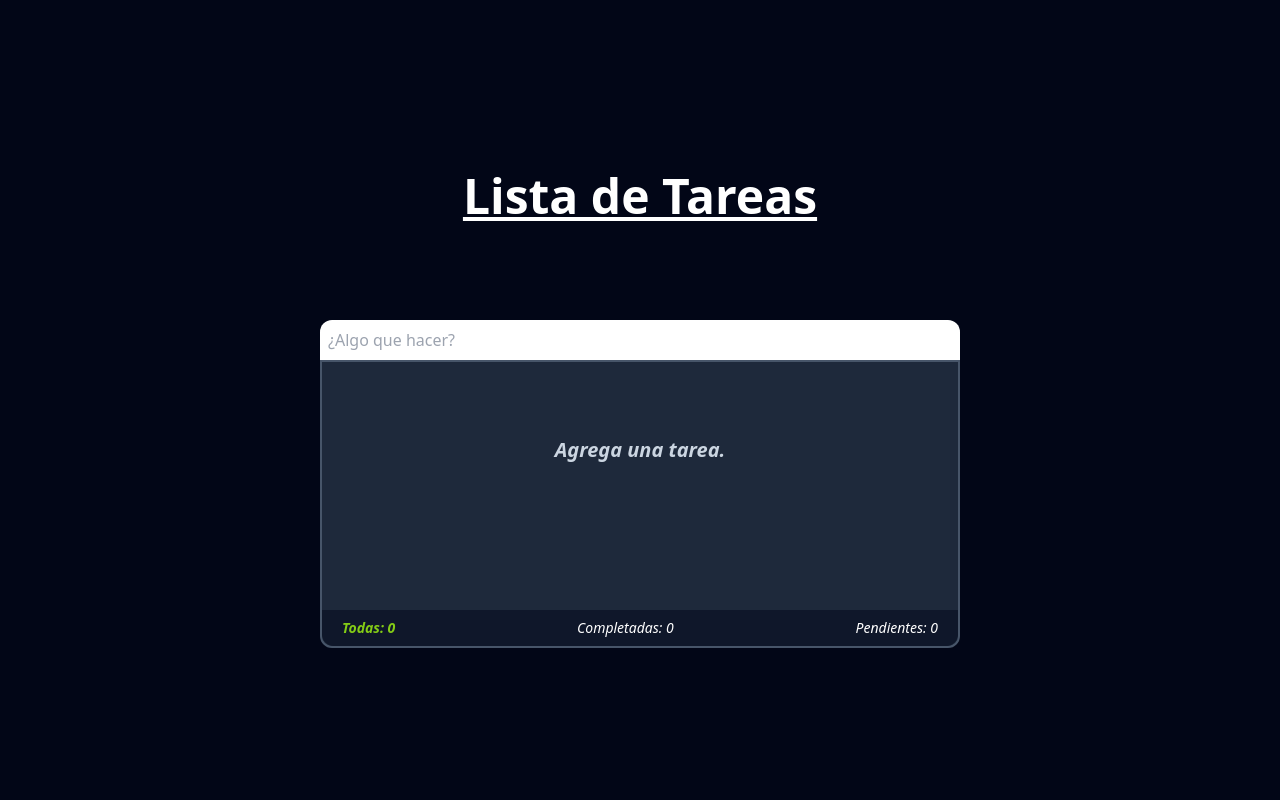
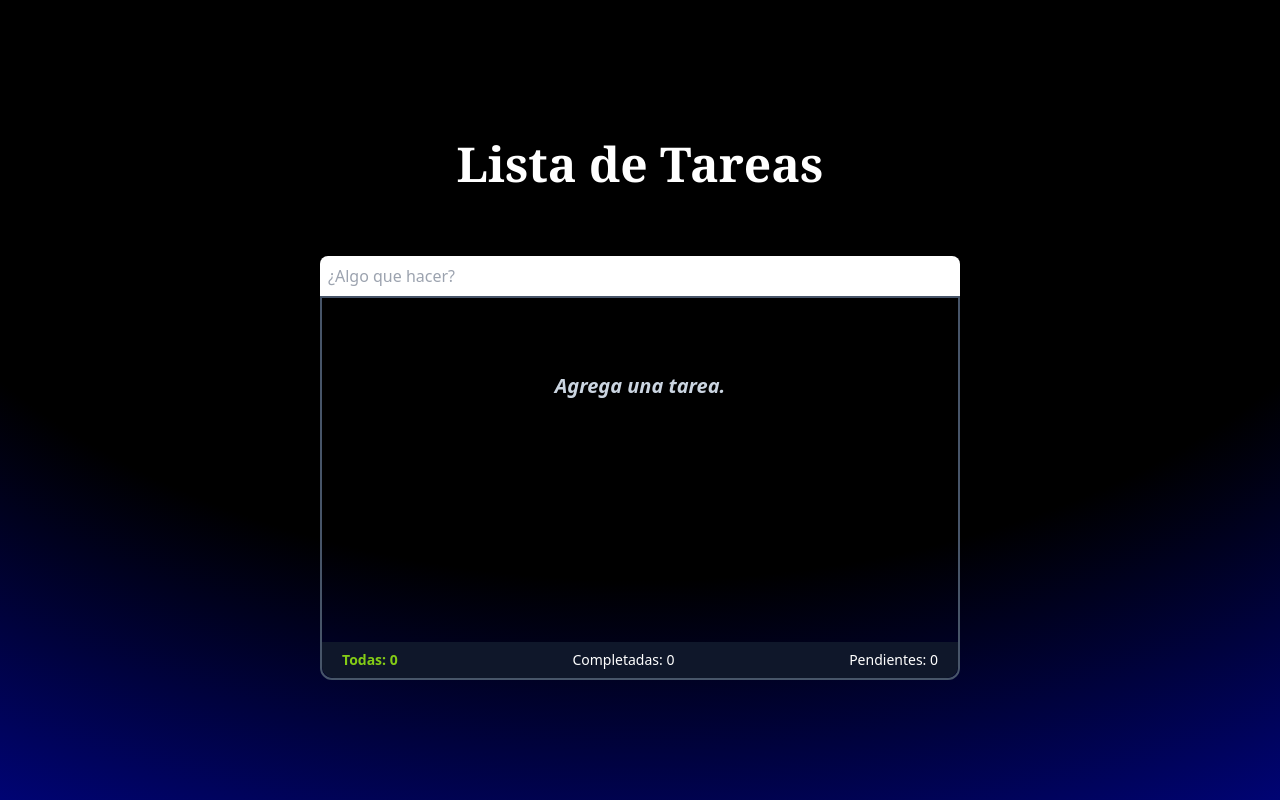
Before and after one commit to edwinmoreno77/TodoList-TypeScript, a React (Vite) app: page / in a window 1280 px wide. Built offline with nearby package versions, Linux system fonts and the light colour scheme.

Commit message:
tailwind-scrollbar added and components fixed

```diff
--- a/package.json
+++ b/package.json
@@ -11,7 +11,8 @@
   },
   "dependencies": {
     "react": "^18.3.1",
-    "react-dom": "^18.3.1"
+    "react-dom": "^18.3.1",
+    "tailwind-scrollbar": "^3.1.0"
   },
   "devDependencies": {
     "@eslint/js": "^9.17.0",
--- a/src/App.tsx
+++ b/src/App.tsx
@@ -1,3 +1,6 @@
+import { CategoryComponent } from "./components/CategoryComponent";
+import { EditTodo } from "./components/EditTodo";
+import { LiComponent } from "./components/LiComponent";
 import { useTodo } from "./hooks/useTodo";
 
 function App() {
@@ -18,7 +21,7 @@ function App() {
     deleteTodo,
     editTodo,
     editTodoFinished,
-    sendTodo,
+    addTodo,
     editDone,
     setLastAddedId,
     todosToShow,
@@ -26,20 +29,21 @@ function App() {
 
   return (
     <>
-      <div className="flex flex-col justify-center items-center bg-slate-950 text-white pt-10 h-screen">
-        <h1 className="text-3xl md:text-5xl font-bold underline mb-20 p-5">
+      <div className="absolute inset-0 -z-10 h-full w-full items-center px-5 py-24 [background:radial-gradient(125%_125%_at_50%_10%,#000_50%,#00047d_85%)]"></div>
+      <div className="flex flex-col justify-center items-center text-white pt-10 h-screen">
+        <h1 className="text-3xl md:text-5xl font-bold font-serif mb-12 p-5">
           Lista de Tareas
         </h1>
         <input
           onChange={(e) => setTodo({ ...todo, content: e.target.value })}
-          onKeyDown={(e) => sendTodo(e)}
+          onKeyDown={(e) => addTodo(e)}
           value={todo.content}
           placeholder="¿Algo que hacer?"
-          className="w-2/4 rounded-t-xl text-black p-2"
+          className="w-2/4 rounded-t-lg text-black p-2"
           type="text"
         />
-        <article className="flex flex-col justify-between bg-slate-800 w-2/4 h-72 rounded-b-xl mb-10 border-2 border-slate-600">
-          <ul className="font-semibold italic text-slate-300 cursor-pointer pb-8 overflow-auto">
+        <article className="flex flex-col justify-between w-2/4 h-96 rounded-b-xl mb-10 border-2 border-slate-600">
+          <ul className="font-semibold italic text-slate-300 cursor-pointer pb-8 overflow-auto scrollbar dark:scrollbar-thumb-blue-900 dark:scrollbar-track-gray-950">
             {todos.length < 1 && (
               <div className="flex justify-center items-center min-h-44">
                 <h1 className="text-xl font-bold">Agrega una tarea.</h1>
@@ -54,92 +58,32 @@ function App() {
                 onAnimationEnd={() => setLastAddedId(null)}
               >
                 {todo.isEditing ? (
-                  <div className="flex items-center bg-white pe-2">
-                    <input
-                      onChange={(e) =>
-                        setTaskToEdit({
-                          ...taskToEdit,
-                          content: e.target.value,
-                        })
-                      }
-                      onKeyDown={(e) => editTodoFinished(e, todo.id)}
-                      value={taskToEdit.content}
-                      className="w-full px-3 text-lime-600"
-                      type="text"
-                    />
-                    <span
-                      onClick={() => editDone(todo.id)}
-                      className="text-lime-500 text-xs"
-                    >
-                      Done
-                    </span>
-                  </div>
+                  <EditTodo
+                    setTaskToEdit={setTaskToEdit}
+                    taskToEdit={taskToEdit}
+                    editTodoFinished={editTodoFinished}
+                    editDone={editDone}
+                    todo={todo}
+                  />
                 ) : (
-                  <li
-                    className="flex px-1 text-xxs md:text-xs py-0 justify-between items-center group hover:bg-black"
-                    key={todo.id}
-                  >
-                    <div
-                      onClick={() => completeTodo(todo.id)}
-                      className="flex items-center"
-                    >
-                      {todo.isCompleted ? <span>☑️</span> : <span>⬛</span>}
-                      <p className="p-1">{todo.content}</p>
-                    </div>
-                    <div className="cursor-pointer hidden group-hover:block">
-                      <button
-                        disabled={isEditingTodo}
-                        onClick={() => editTodo(todo.id)}
-                        className={`${
-                          isEditingTodo ? "hidden" : "block"
-                        }p-1 brightness-90 hover:brightness-110 text-lime-500`}
-                      >
-                        📝
-                      </button>
-                      <button
-                        onClick={() => deleteTodo(todo.id)}
-                        className="p-1 brightness-75 hover:brightness-125 text-red-600"
-                      >
-                        ❌
-                      </button>
-                    </div>
-                  </li>
+                  <LiComponent
+                    todo={todo}
+                    completeTodo={completeTodo}
+                    isEditingTodo={isEditingTodo}
+                    editTodo={editTodo}
+                    deleteTodo={deleteTodo}
+                  />
                 )}
               </div>
             ))}
           </ul>
-          <section className="flex justify-between px-5 py-2 font-extralight italic text-tiny sm:text-sm w-full bg-slate-900 rounded-b-xl">
-            <span
-              onClick={() => todosToShow("todos")}
-              className={`${
-                activeCategory === "todos"
-                  ? "text-lime-500 font-bold"
-                  : "text-white"
-              } cursor-pointer hover:brightness-150 hover:scale-110 transition-all ease-in-out duration-200`}
-            >
-              Todas: {todos.length}
-            </span>
-            <span
-              onClick={() => todosToShow("complete")}
-              className={`${
-                activeCategory === "complete"
-                  ? "text-lime-500 font-bold"
-                  : "text-white"
-              } cursor-pointer hover:brightness-150 hover:scale-110 transition-all ease-in-out duration-200`}
-            >
-              Completadas: {completeTodos.length}
-            </span>
-            <span
-              onClick={() => todosToShow("pending")}
-              className={`${
-                activeCategory === "pending"
-                  ? "text-red-500 font-bold"
-                  : "text-white"
-              } cursor-pointer hover:brightness-150 hover:scale-110 transition-all ease-in-out duration-200`}
-            >
-              Pendientes: {pendingTodos.length}
-            </span>
-          </section>
+          <CategoryComponent
+            todosToShow={todosToShow}
+            activeCategory={activeCategory}
+            todos={todos}
+            completeTodos={completeTodos}
+            pendingTodos={pendingTodos}
+          />
         </article>
       </div>
     </>
--- a/src/components/EditTodo.tsx
+++ b/src/components/EditTodo.tsx
@@ -1,18 +1,7 @@
 import { FC } from "react";
-import { Todo } from "../hooks/useTodo";
+import { EditTodoInterface } from "../types";
 
-interface Props {
-  setTaskToEdit: (object: Todo) => void;
-  taskToEdit: Todo;
-  editTodoFinished: (
-    event: React.KeyboardEvent<HTMLInputElement>,
-    id: number
-  ) => void;
-  editDone: (id: number) => void;
-  todo: Todo;
-}
-
-export const EditTodo: FC<Props> = ({
+export const EditTodo: FC<EditTodoInterface> = ({
   setTaskToEdit,
   taskToEdit,
   editTodoFinished,
--- a/src/hooks/useTodo.tsx
+++ b/src/hooks/useTodo.tsx
@@ -1,18 +1,6 @@
 import { useEffect, useState } from "react";
-
-export interface Todo {
-  id: number;
-  content: string;
-  isCompleted: boolean;
-  isEditing: boolean;
-}
-
-const modelTodo = {
-  id: 1,
-  content: "",
-  isCompleted: false,
-  isEditing: false,
-};
+import { Todo } from "../types";
+import { modelTodo } from "../utils/constants";
 
 export const useTodo = () => {
   const [isEditingTodo, setIsEditingTodo] = useState<boolean>(false);
@@ -26,7 +14,7 @@ export const useTodo = () => {
   const completeTodos = todos.filter((todo) => todo.isCompleted === true);
   const pendingTodos = todos.filter((todo) => todo.isCompleted === false);
 
-  const sendTodo = (e: React.KeyboardEvent<HTMLInputElement>) => {
+  const addTodo = (e: React.KeyboardEvent<HTMLInputElement>) => {
     if (e.key === "Enter" && todo.content.trim() !== "") {
       setTodos([...todos, todo]);
       setLastAddedId(todo.id);
@@ -38,17 +26,15 @@ export const useTodo = () => {
   };
 
   const deleteTodo = (id: number) => {
-    const filteredTodos = todos.filter((todo) => todo.id != id);
-    setTodos(filteredTodos);
+    setTodos((prev) => prev.filter((todo) => todo.id !== id));
   };
 
   const completeTodo = (id: number) => {
-    const completeTodos = todos.map((todo) => {
-      return todo.id === id
-        ? { ...todo, isCompleted: !todo.isCompleted }
-        : todo;
-    });
-    setTodos(completeTodos);
+    setTodos((prev) =>
+      prev.map((todo) =>
+        todo.id === id ? { ...todo, isCompleted: !todo.isCompleted } : todo
+      )
+    );
   };
 
   const editTodo = (id: number) => {
@@ -148,7 +134,7 @@ export const useTodo = () => {
     deleteTodo,
     editTodo,
     editTodoFinished,
-    sendTodo,
+    addTodo,
     editDone,
     todosToShow,
   };
--- /dev/null
+++ b/src/types/index.ts
@@ -0,0 +1,33 @@
+export interface Todo {
+    id: number;
+    content: string;
+    isCompleted: boolean;
+    isEditing: boolean;
+  }
+
+export interface LiCompInterface {
+    todo: Todo;
+    completeTodo: (id: number) => void;
+    isEditingTodo: boolean;
+    editTodo: (id: number) => void;
+    deleteTodo: (id: number) => void;
+  }
+
+export interface EditTodoInterface {
+    setTaskToEdit: (object: Todo) => void;
+    taskToEdit: Todo;
+    editTodoFinished: (
+      event: React.KeyboardEvent<HTMLInputElement>,
+      id: number
+    ) => void;
+    editDone: (id: number) => void;
+    todo: Todo;
+  }
+
+  export interface CategoryInterface {
+    todosToShow: (category: string) => void;
+    completeTodos: Todo[];
+    pendingTodos: Todo[];
+    activeCategory: string;
+    todos: Todo[];
+  }
--- /dev/null
+++ b/src/utils/constants/index.ts
@@ -0,0 +1,6 @@
+export const modelTodo = {
+  id: 1,
+  content: "",
+  isCompleted: false,
+  isEditing: false,
+};
--- /dev/null
+++ b/src/utils/index.ts
@@ -0,0 +1,12 @@
+import { Todo } from "../types";
+
+export const filterTodosByCategory = (todos: Todo[], category: string): Todo[] => {
+    switch (category) {
+      case "pending":
+        return todos.filter((todo) => !todo.isCompleted);
+      case "complete":
+        return todos.filter((todo) => todo.isCompleted);
+      default:
+        return todos;
+    }
+  };
--- a/tailwind.config.js
+++ b/tailwind.config.js
@@ -9,8 +9,13 @@ export default {
       fontSize:{
         xxs:"0.625rem",
         tiny:"0.525rem"
-      }
+      },
     },
   },
-  plugins: [],
+  plugins: [
+    require('tailwind-scrollbar')({ nocompatible: true }),
+  ],
+  variants: {
+    scrollbar: ['dark'],
+  },
 }
```
Also changed, not shown: src/components/CategoryComponent.tsx (+2 -10 lines), src/components/LiComponent.tsx (+3 -11 lines), 1 other file (tests, documents, lock files or other folders).
